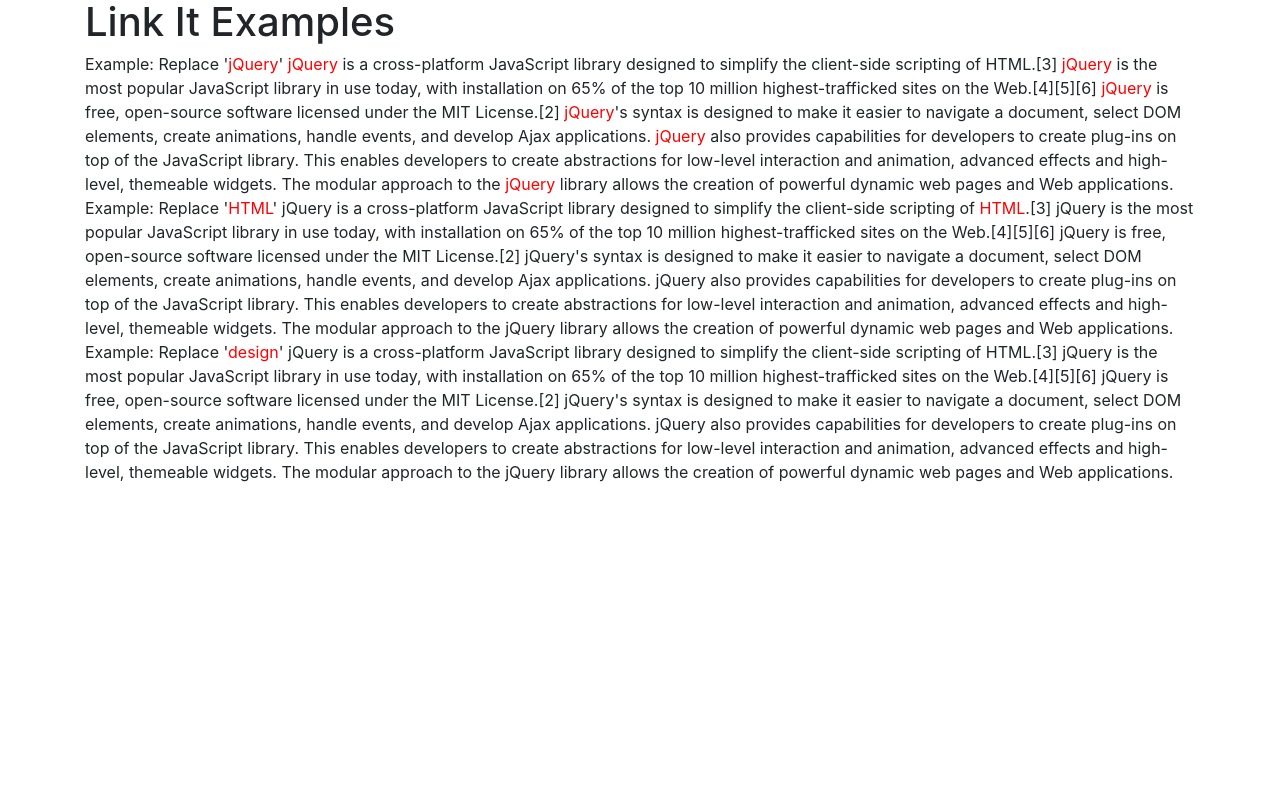
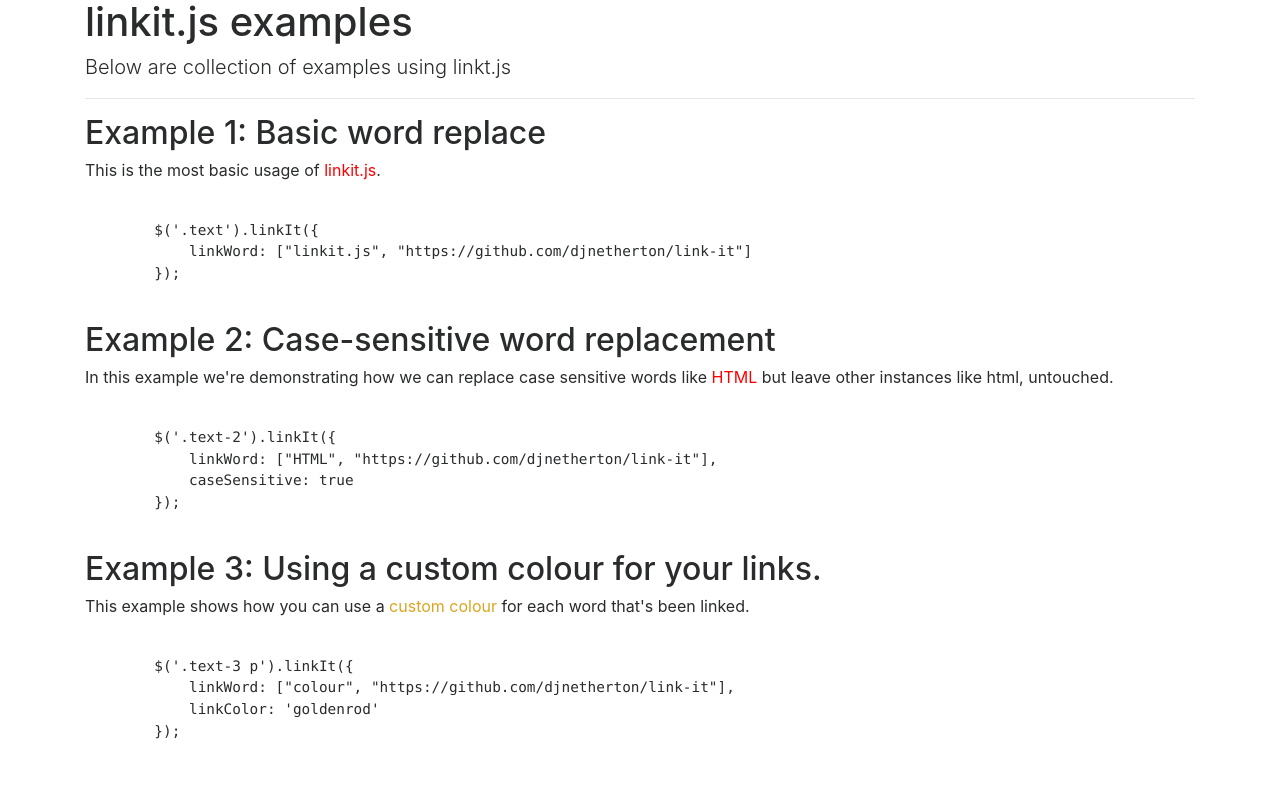
Before and after one commit to djnetherton/link-it, a plain HTML site: page index.html in a window 1280 px wide. Drawn offline with nearby package versions, Linux system fonts and the light colour scheme.

Commit message:
Tidied the JS a bit and updated examples. Also added newWindow option

```diff
--- a/index.html
+++ b/index.html
@@ -2,81 +2,69 @@
 <html>
 
 <head>
-    <title>Link It</title>
-    <script src="https://code.jquery.com/jquery-2.2.4.min.js"
-            integrity="sha256-BbhdlvQf/xTY9gja0Dq3HiwQF8LaCRTXxZKRutelT44=" crossorigin="anonymous"></script>
-            <link rel="stylesheet" href="https://maxcdn.bootstrapcdn.com/bootstrap/4.0.0-beta/css/bootstrap.min.css" integrity="sha384-/Y6pD6FV/Vv2HJnA6t+vslU6fwYXjCFtcEpHbNJ0lyAFsXTsjBbfaDjzALeQsN6M" crossorigin="anonymous">
+    <title>linkit.js | Examples</title>
+    <link rel="stylesheet" href="https://maxcdn.bootstrapcdn.com/bootstrap/4.0.0-beta.3/css/bootstrap.min.css" integrity="sha384-Zug+QiDoJOrZ5t4lssLdxGhVrurbmBWopoEl+M6BdEfwnCJZtKxi1KgxUyJq13dy" crossorigin="anonymous">
 </head>
+<body>
+<div class="container">
+    <h1>linkit.js examples</h1>
+    <p class="lead">Below are collection of examples using linkt.js </p>
+    <hr>
+    <section class="text">
+        <h2>Example 1: Basic word replace</h2>
+        <p>
+           This is the most basic usage of linkit.js.
+        </p>
+        <pre>
+        <code>
+        $('.text').linkIt({
+            linkWord: ["linkit.js", "https://github.com/djnetherton/link-it"]
+        });</code>
+        </pre>
 
-<body>
-<!-- Examples -->
-<div class="container">
-    <h1>Link It Examples</h1>
-    <section class="text">
-        <h2>Example: Replace 'jQuery'</h2>
+    </section>
+    <section class="text-2">
+        <h2>Example 2: Case-sensitive word replacement</h2>
         <p>
-            jQuery is a cross-platform JavaScript library designed to simplify the client-side scripting of HTML.[3] jQuery
-            is the most popular JavaScript library in use today, with installation on 65% of the top 10 million
-            highest-trafficked sites on the Web.[4][5][6]
-            jQuery is free, open-source software licensed under the MIT License.[2]</p>
+            In this example we're demonstrating how we can replace case sensitive words like HTML but leave other instances like html, untouched.
+        </p>
+        <pre>
+        <code>
+        $('.text-2').linkIt({
+            linkWord: ["HTML", "https://github.com/djnetherton/link-it"],
+            caseSensitive: true
+        });</code>
+        </pre>
+    </section>
+    <section class="text-3">
+        <h2>Example 3: Using a custom colour for your links.</h2>
         <p>
-            jQuery's syntax is designed to make it easier to navigate a document, select DOM elements, create animations,
-            handle events, and develop Ajax applications. jQuery also provides capabilities for developers to create
-            plug-ins on top of the JavaScript library.
-            This enables developers to create abstractions for low-level interaction and animation, advanced effects and
-            high-level, themeable widgets. The modular approach to the jQuery library allows the creation of powerful
-            dynamic web pages and Web applications.
+            This example shows how you can use a custom colour for each word that's been linked.
         </p>
-    </section>
-
-    <section class="text-2">
-        <h2>Example: Replace 'HTML'</h2>
-        <p>
-            jQuery is a cross-platform JavaScript library designed to simplify the client-side scripting of HTML.[3] jQuery
-            is the most popular JavaScript library in use today, with installation on 65% of the top 10 million
-            highest-trafficked sites on the Web.[4][5][6]
-            jQuery is free, open-source software licensed under the MIT License.[2]</p>
-        <p>
-            jQuery's syntax is designed to make it easier to navigate a document, select DOM elements, create animations,
-            handle events, and develop Ajax applications. jQuery also provides capabilities for developers to create
-            plug-ins on top of the JavaScript library.
-            This enables developers to create abstractions for low-level interaction and animation, advanced effects and
-            high-level, themeable widgets. The modular approach to the jQuery library allows the creation of powerful
-            dynamic web pages and Web applications.
-        </p>
-    </section>
-
-    <section class="text-3">
-        <h2>Example: Replace 'design'</h2>
-        <p>
-            jQuery is a cross-platform JavaScript library designed to simplify the client-side scripting of HTML.[3] jQuery
-            is the most popular JavaScript library in use today, with installation on 65% of the top 10 million
-            highest-trafficked sites on the Web.[4][5][6]
-            jQuery is free, open-source software licensed under the MIT License.[2]</p>
-        <p>
-            jQuery's syntax is designed to make it easier to navigate a document, select DOM elements, create animations,
-            handle events, and develop Ajax applications. jQuery also provides capabilities for developers to create
-            plug-ins on top of the JavaScript library.
-            This enables developers to create abstractions for low-level interaction and animation, advanced effects and
-            high-level, themeable widgets. The modular approach to the jQuery library allows the creation of powerful
-            dynamic web pages and Web applications.
-        </p>
+        <pre>
+        <code>
+        $('.text-3 p').linkIt({
+            linkWord: ["colour", "https://github.com/djnetherton/link-it"],
+            linkColor: 'goldenrod'
+        });
+        </code>
+        </pre>
     </section>
 </div>
-<!-- /Examples -->
-<!-- Load linkIt script -->
+<script src="https://code.jquery.com/jquery-2.2.4.min.js" integrity="sha256-BbhdlvQf/xTY9gja0Dq3HiwQF8LaCRTXxZKRutelT44=" crossorigin="anonymous"></script>
 <script src="linkit.js"></script>
-<!-- Run linkIt functions -->
 <script>
     $(function () {
-        $('.text').linkIt({
-            linkWord: ["jQuery", "https://learn.jquery.com"],
+        $('.text p').linkIt({
+            linkWord: ["linkit.js", "https://github.com/djnetherton/link-it"]
         });
-        $('.text-2').linkIt({
-            linkWord: ["HTML", "https://learn.jquery.com"],
+        $('.text-2 p').linkIt({
+            linkWord: ["HTML", "https://github.com/djnetherton/link-it"],
+            caseSensitive: true
         });
-        $('.text-3').linkIt({
-            linkWord: ["design", "https://learn.jquery.com"],
+        $('.text-3 p').linkIt({
+            linkWord: ["custom colour", "https://github.com/djnetherton/link-it"],
+            linkColor: 'goldenrod'
         });
     });
 </script>
--- a/linkit.js
+++ b/linkit.js
@@ -1,4 +1,4 @@
-if (typeof jQuery == 'undefined'){
+if (typeof jQuery === 'undefined'){
     console.log('Link it requires jQuery to run');
 }else{
     (function ($) {
@@ -8,19 +8,22 @@
                 linkColor: "#ff0000",
                 linkClass: 'linkit-link',
                 linkWord: ['', '#', ''],
+                newWindow: false,
                 caseSensitive: false
             }, options);
 
             let $str = $(this);
 
             $str.each(function (index, element) {
-            let strText = this.innerText,
+                let strHtml = $(this).html(),
                 query = "\\b" + settings.linkWord[0] + "\\b",
-                flags = settings.caseSensitive = true ? 'g' : 'gi',
+                flags = settings.caseSensitive === true ? 'g' : 'gi',
+                target = settings.newWindow === true ? ' target="_blank"' : '',
                 regex = new RegExp(query, flags),
-                result = strText.replace(regex, "<a href=" + settings.linkWord[1]+ " style='color:" + settings.linkColor + "' class='" + settings.linkClass + "'>" + settings.linkWord[0] + "</a>");
-                console.log(result);
-            return this.innerHTML = result;
+                newHtml = `<a href="${settings.linkWord[1]}" style="color:${settings.linkColor};" class="${settings.linkClass}" ${target}>${settings.linkWord[0]}</a>`,
+                result = strHtml.replace(regex, newHtml);
+                console.log(target);
+                return $(this).html(result);
             });
         };
     }(jQuery));
```
Lines whose indentation alone changed are shown as unchanged.
